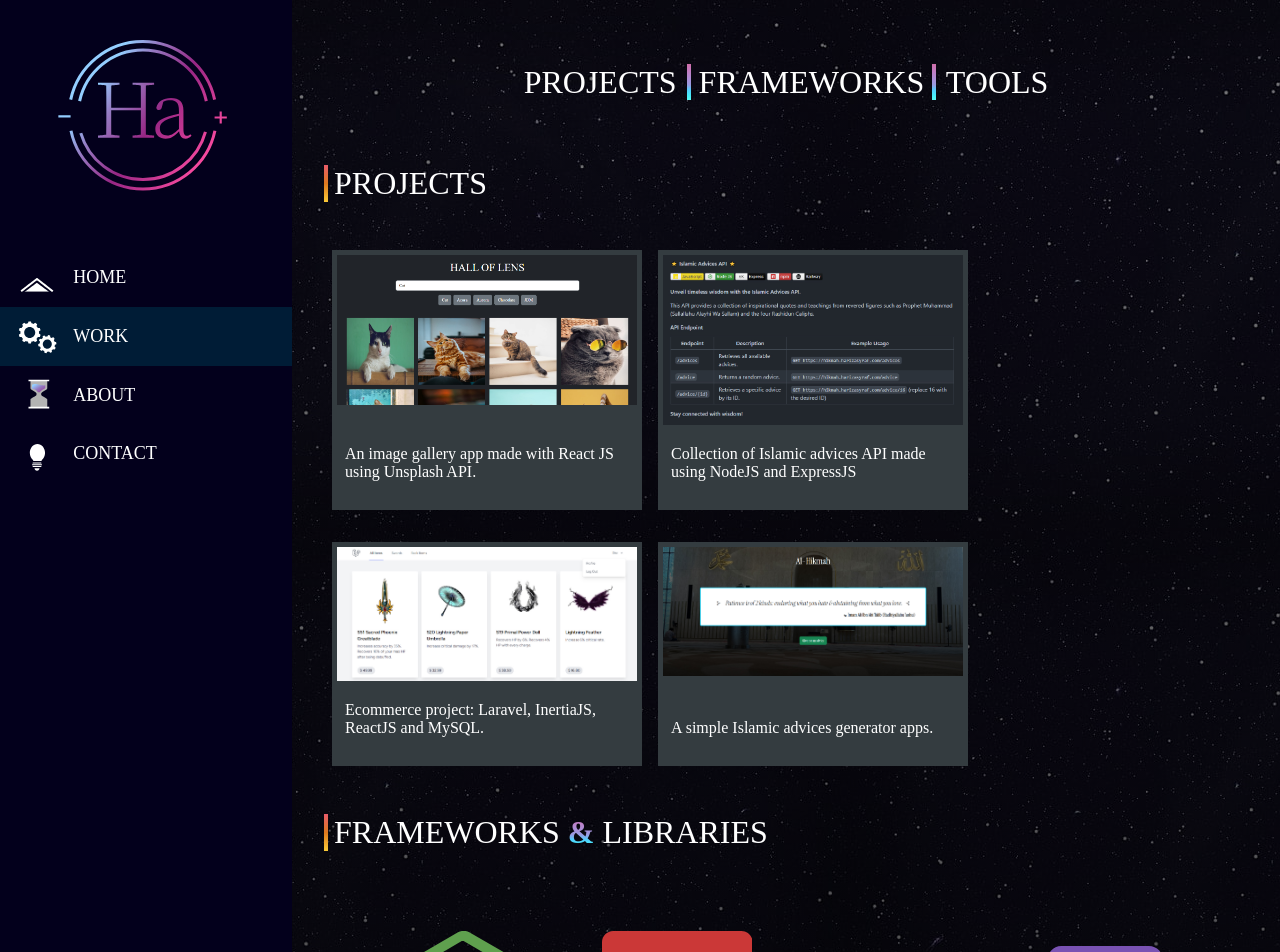
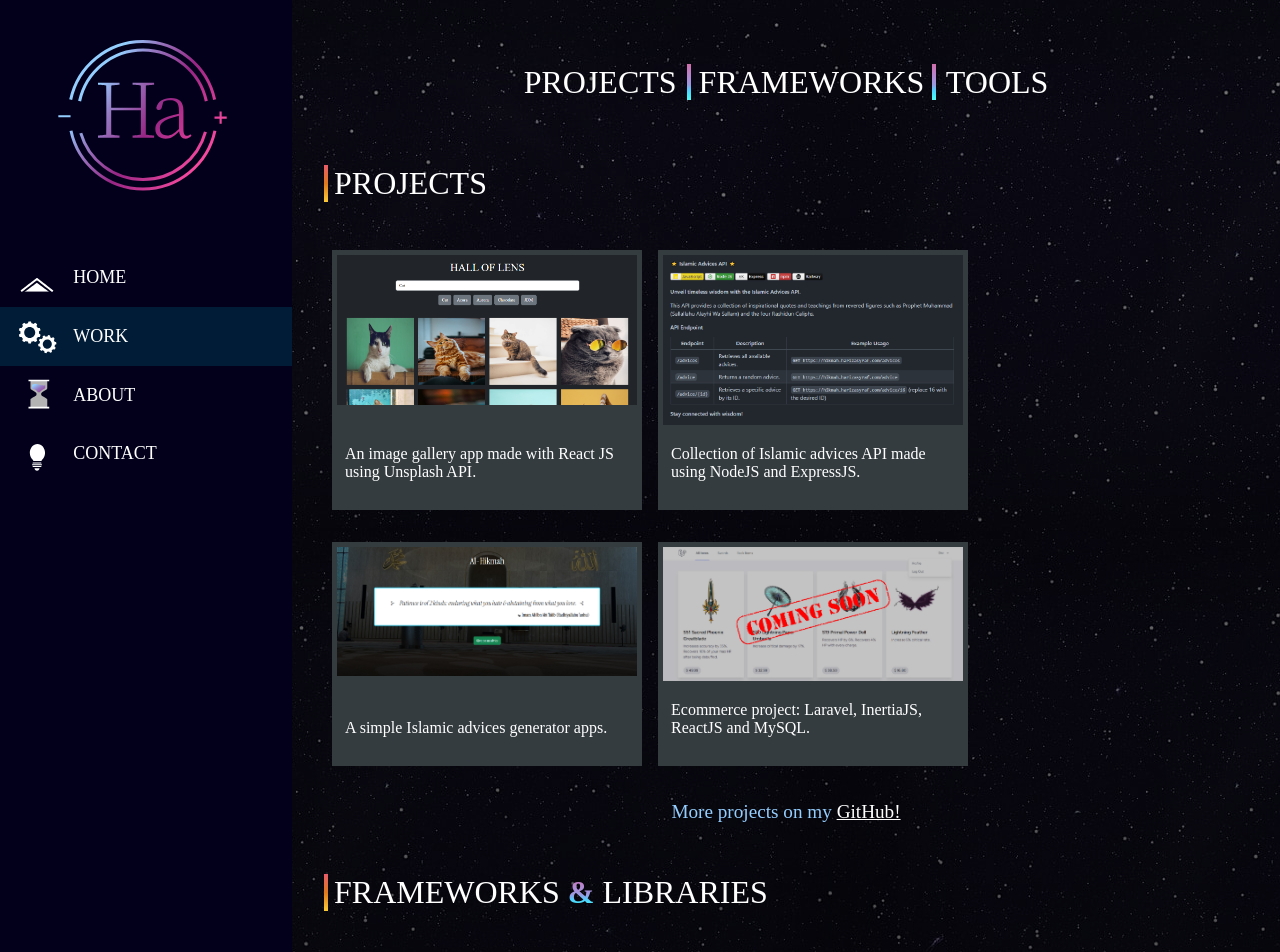
Before and after one commit to CharKwehTiawKerang/portfolio-app, a React (Vite) app: page /work in a window 1280 px wide. Shown: the top 952 px of the page. Built offline with nearby package versions, Linux system fonts and the light colour scheme; a web font is replaced by a local one.

Commit message:
🚀 Shocasing some projects in work page... yeayyy

```diff
--- a/src/App.css
+++ b/src/App.css
@@ -233,6 +233,16 @@ div.work-image-container img {
   height: 150px;
 }
 
+.notes {
+  text-align: center;
+  font-size: 1.2em;
+  color: var(--cyan);
+}
+
+.notes a {
+  color: #ffffff;
+}
+
 /* =================================== ABOUT =================================== */
 .projects-title-sub-wrapper, .frameworks-wrapper, .tools-wrapper, .stats-wrapper, .interest-wrapper {
   display: flex;
--- a/src/components/About.jsx
+++ b/src/components/About.jsx
@@ -13,7 +13,7 @@ const About = () => {
           <p className='profile-title'>Profile <span className='crystal'>&</span> Interest</p>
         </div>
 
-        <div className="stats-wrapper">
+        {/* <div className="stats-wrapper">
           <p className='stats-title'>Stats</p>
 
           <div className="radar-wrapper">
@@ -29,7 +29,7 @@ const About = () => {
               <img src={radarThree} />
             </span>
           </div>
-        </div>
+        </div> */}
 
         {/* <div className="achievements-wrapper">
           <p className='achievements-title'>Achievements</p>
--- a/src/components/Work.jsx
+++ b/src/components/Work.jsx
@@ -3,7 +3,7 @@ import { Link } from 'react-router-dom'
 
 import projectOne from '../assets/project-one.jpg'
 import projectTwo from '../assets/project-two.jpg'
-import projectThree from '../assets/project-three.jpg'
+import projectThree from '../assets/project-three-comingsoon.jpg'
 import projectFour from '../assets/project-four.jpg'
 
 import nodejs from '../assets/frameworks-libraries/nodejs.svg'
@@ -39,7 +39,7 @@ const Work = () => {
 
           <div className="card-wrapper">
             <div className='card'>
-              <Link to='https://www.google.com' target='_blank'>
+              <Link to='https://hall-of-lens.onrender.com/' target='_blank'>
                 <img src={projectOne} alt="" />
               </Link>
               <div className='card-desc'>
@@ -52,21 +52,12 @@ const Work = () => {
                 <img src={projectTwo} alt="" />
               </Link>
               <div className='card-desc'>
-                <p>Collection of Islamic advices API made using NodeJS and ExpressJS</p>
+                <p>Collection of Islamic advices API made using NodeJS and ExpressJS.</p>
               </div>
             </div>
 
             <div className='card'>
-              <Link to='https://www.google.com' target='_blank'>
-                <img src={projectThree} alt="" />
-              </Link>
-              <div className='card-desc'>
-                <p>Ecommerce project: Laravel, InertiaJS, ReactJS and MySQL.</p>
-              </div>
-            </div>
-
-            <div className='card'>
-              <Link to='https://www.google.com' target='_blank'>
+              <Link to='https://al-hikmah.onrender.com/' target='_blank'>
                 <img src={projectFour} alt="" />
               </Link>
               <div className='card-desc'>
@@ -74,7 +65,17 @@ const Work = () => {
               </div>
             </div>
 
+            <div className='card'>
+              <Link to='' target='_blank' onClick={e => e.preventDefault()}>
+                <img src={projectThree} alt="" />
+              </Link>
+              <div className='card-desc'>
+                <p>Ecommerce project: Laravel, InertiaJS, ReactJS and MySQL.</p>
+              </div>
+            </div>
           </div>
+
+          <p className='notes'>More projects on my <Link to='https://github.com/CharKwehTiawKerang?tab=repositories' target='_blank'>GitHub!</Link></p>
         </div>
 
         <div className="frameworks-wrapper">
```
Also changed, not shown: src/assets/project-three-comingsoon.jpg (added).
